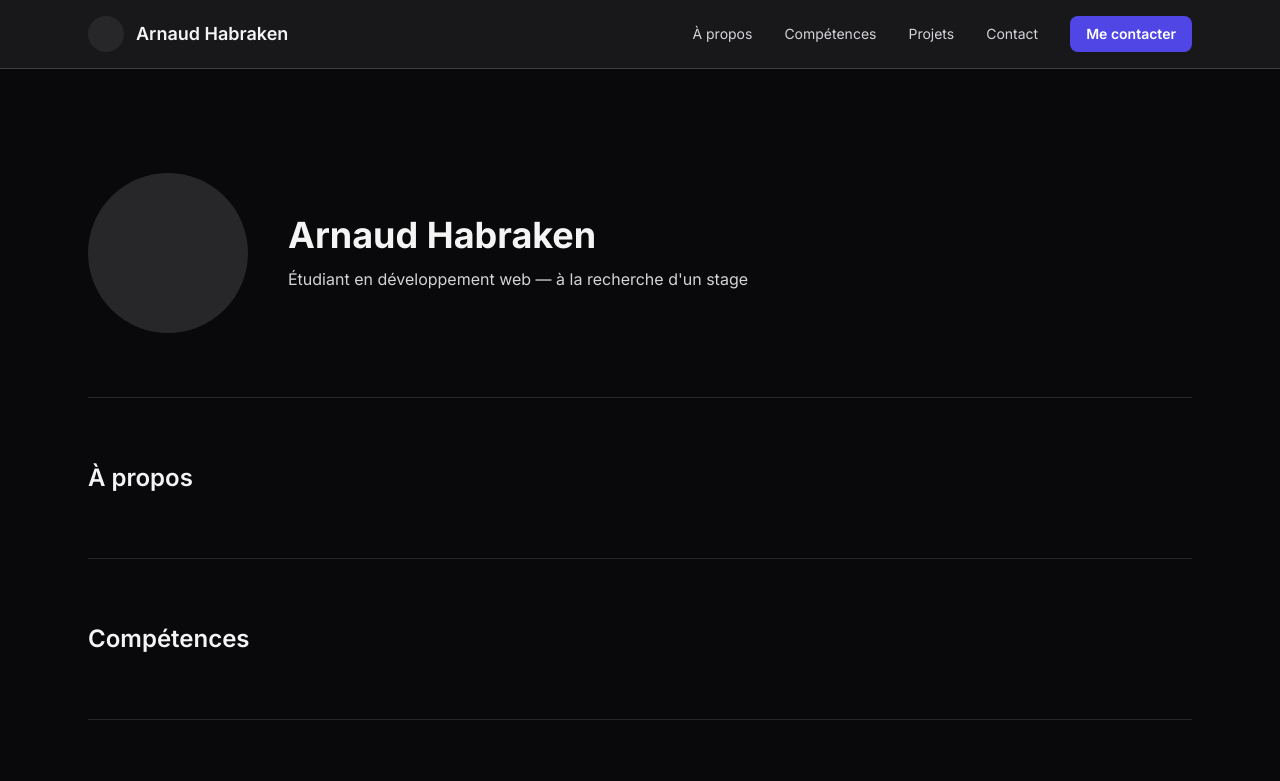
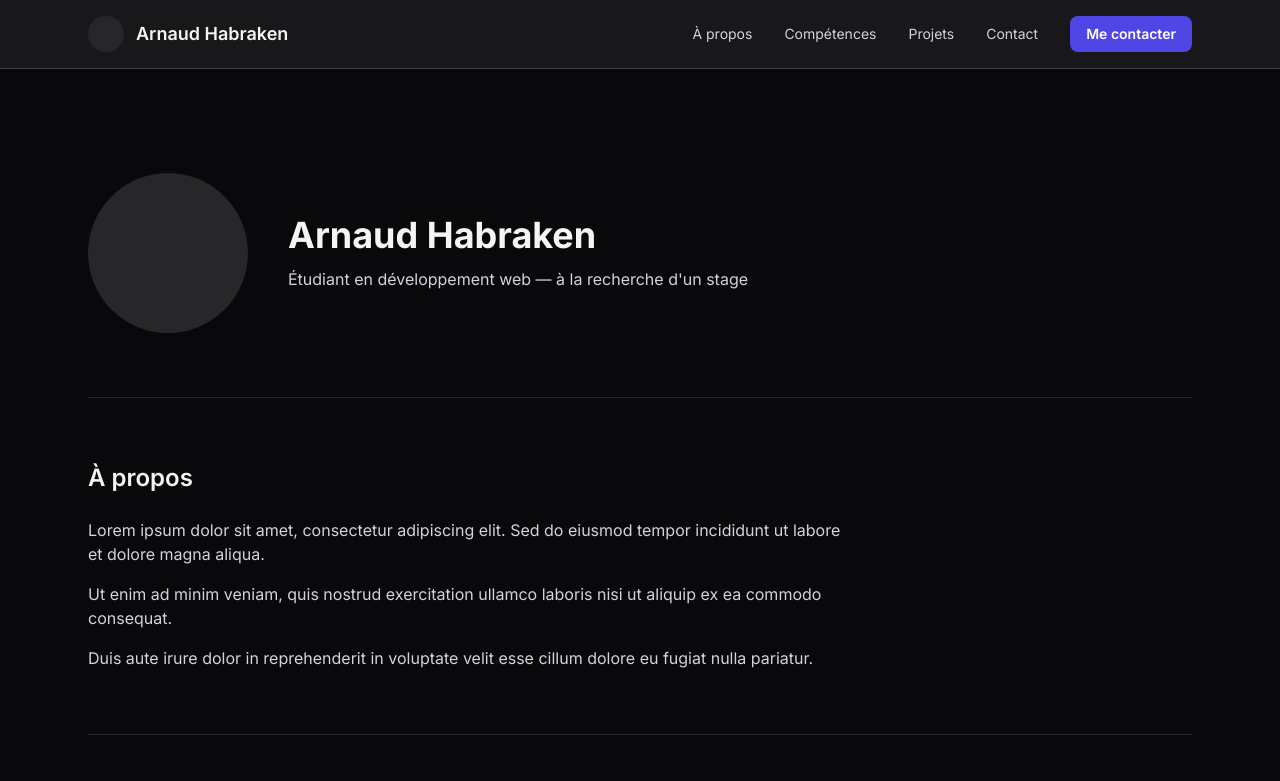
Before and after one commit to Habra26/PORTFOLIO_AH, a plain HTML site: page index.html in a window 1280 px wide. Shown: the top 781 px of the page. Drawn offline with nearby package versions, Linux system fonts and the light colour scheme.

Commit message:
Section about en lorem

```diff
--- a/index.html
+++ b/index.html
@@ -26,9 +26,7 @@
       >
         <a href="#top" class="flex items-center gap-3">
           <div class="h-9 w-9 rounded-full bg-zinc-800"></div>
-          <span class="text-lg font-semibold"
-            >Arnaud Habraken</span
-          >
+          <span class="text-lg font-semibold">Arnaud Habraken</span>
         </a>
 
         <!-- Liens ordi -->
@@ -122,9 +120,7 @@
           <div class="h-40 w-40 rounded-full bg-zinc-800"></div>
         </div>
         <div class="max-w-2xl text-center md:text-left">
-          <h1 class="text-3xl font-bold sm:text-4xl">
-            Arnaud Habraken
-          </h1>
+          <h1 class="text-3xl font-bold sm:text-4xl">Arnaud Habraken</h1>
           <p class="mt-3 text-zinc-300">
             Étudiant en développement web — à la recherche d'un stage
           </p>
@@ -134,6 +130,23 @@
       <!-- A PROPOS -->
       <section id="about" class="border-t border-zinc-800 py-16">
         <h2 class="text-2xl font-semibold">À propos</h2>
+
+        <div class="mt-6 max-w-3xl space-y-4 text-zinc-300">
+          <p>
+            Lorem ipsum dolor sit amet, consectetur adipiscing elit. Sed do
+            eiusmod tempor incididunt ut labore et dolore magna aliqua.
+          </p>
+
+          <p>
+            Ut enim ad minim veniam, quis nostrud exercitation ullamco laboris
+            nisi ut aliquip ex ea commodo consequat.
+          </p>
+
+          <p>
+            Duis aute irure dolor in reprehenderit in voluptate velit esse
+            cillum dolore eu fugiat nulla pariatur.
+          </p>
+        </div>
       </section>
 
       <!-- COMPETENCES -->
```
